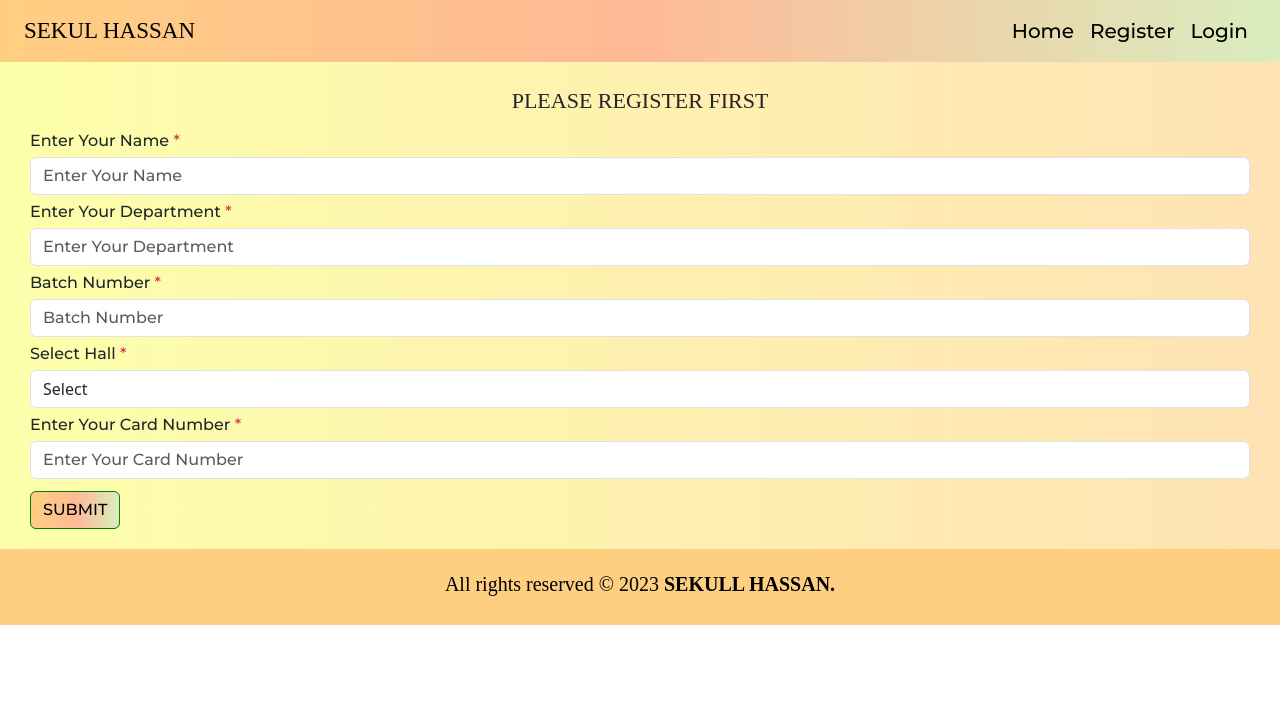
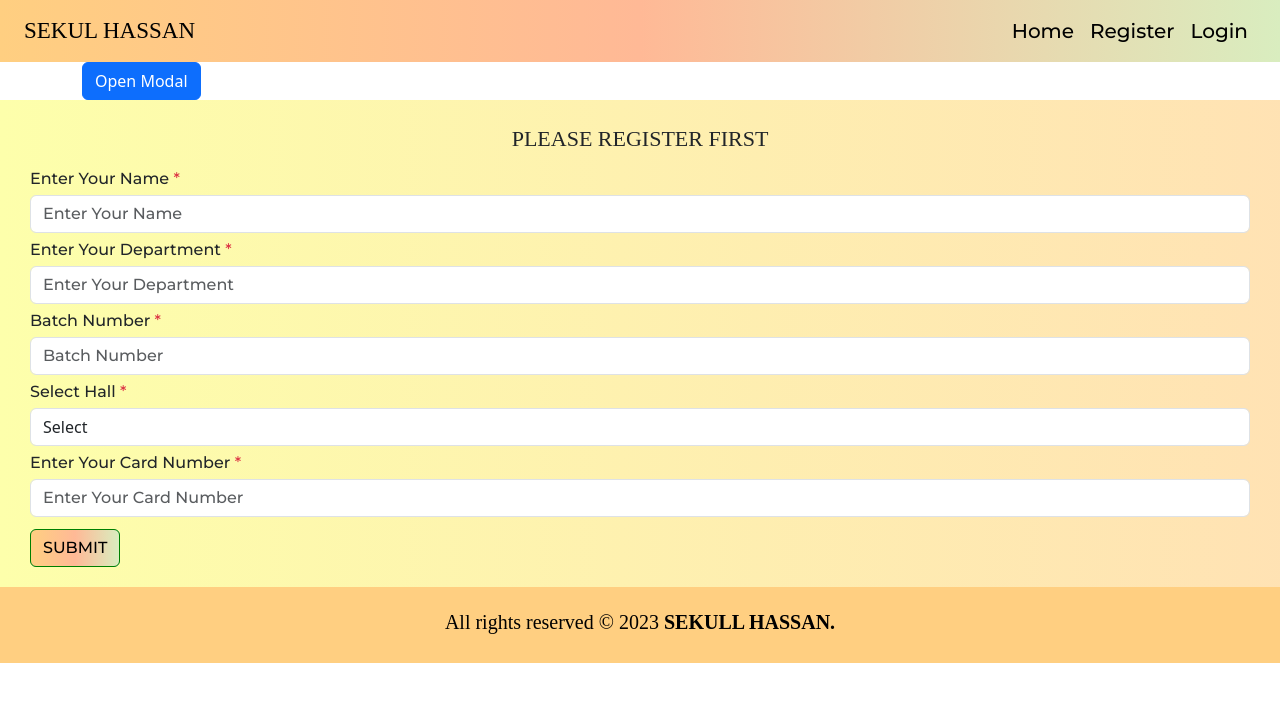
Before and after one commit to sekul-hassan/shuttleBusManagement, a React (Create React App) app: page / in a window 1280 px wide. Shown: the top 702 px of the page. Built offline with nearby package versions, Linux system fonts and the light colour scheme.

Commit message:
add modal

```diff
--- /dev/null
+++ b/src/Components/LoginModal.js
@@ -0,0 +1,36 @@
+import React, {Fragment, useState} from 'react';
+import {Button, Container, Modal} from "react-bootstrap";
+
+function LoginModal(props) {
+    const [show, setShow] = useState(false);
+
+    const handleClose = () => setShow(false);
+    const handleShow = () => setShow(true);
+
+    return (
+       <Container>
+           <Button variant="primary" onClick={handleShow}>
+               Open Modal
+           </Button>
+
+           <Modal show={show} onHide={handleClose}>
+               <Modal.Header closeButton>
+                   <Modal.Title>Modal Title</Modal.Title>
+               </Modal.Header>
+               <Modal.Body>
+                   <p>Modal body text goes here.</p>
+               </Modal.Body>
+               <Modal.Footer>
+                   <Button variant="secondary" onClick={handleClose}>
+                       Close
+                   </Button>
+                   <Button variant="primary" onClick={handleClose}>
+                       Save Changes
+                   </Button>
+               </Modal.Footer>
+           </Modal>
+       </Container>
+    );
+}
+
+export default LoginModal;
--- a/src/Components/NavBar.js
+++ b/src/Components/NavBar.js
@@ -1,8 +1,10 @@
-import React from 'react';
+import React, {Fragment} from 'react';
 import {Nav, Navbar} from "react-bootstrap";
+import LoginModal from "./LoginModal";
 
 function NavBar(props) {
     return (
+       <Fragment>
            <Navbar sticky="top" expand="sm" className="navBackground px-4">
                <Navbar.Brand href="#home" className="boldTitle">SEKUL HASSAN</Navbar.Brand>
                <Navbar.Toggle aria-controls="basic-navbar-nav" />
@@ -15,6 +17,8 @@ function NavBar(props) {
                    </Nav>
                </Navbar.Collapse>
            </Navbar>
+           <LoginModal/>
+       </Fragment>
     );
 }
 
```
Lines whose indentation alone changed are shown as unchanged.
